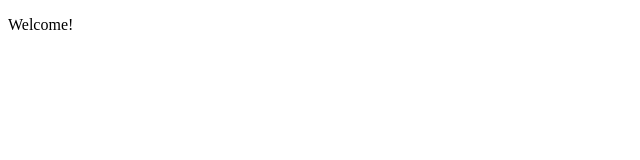
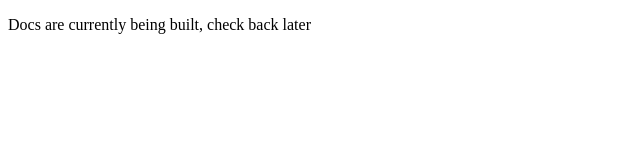
Before and after one commit to MrMythicalYT/discordjs-helper, a website: page docs/index.html in a window 1280 px wide. Shown: the whole page, without its empty margins (0-640 px from the left). Drawn offline with Linux system fonts and the light colour scheme.

Commit message:
Update index.html

```diff
--- a/docs/index.html
+++ b/docs/index.html
@@ -1,9 +1,9 @@
 <!doctype html>
 <head>
-  <title>discordjs-helper pages</title>
+  <title>discordjs-helper docs</title>
 </head>
 <html>
   <body>
-    <p>Welcome!</p>
+    <p>Docs are currently being built, check back later</p>
   </body>
 </html>
```
